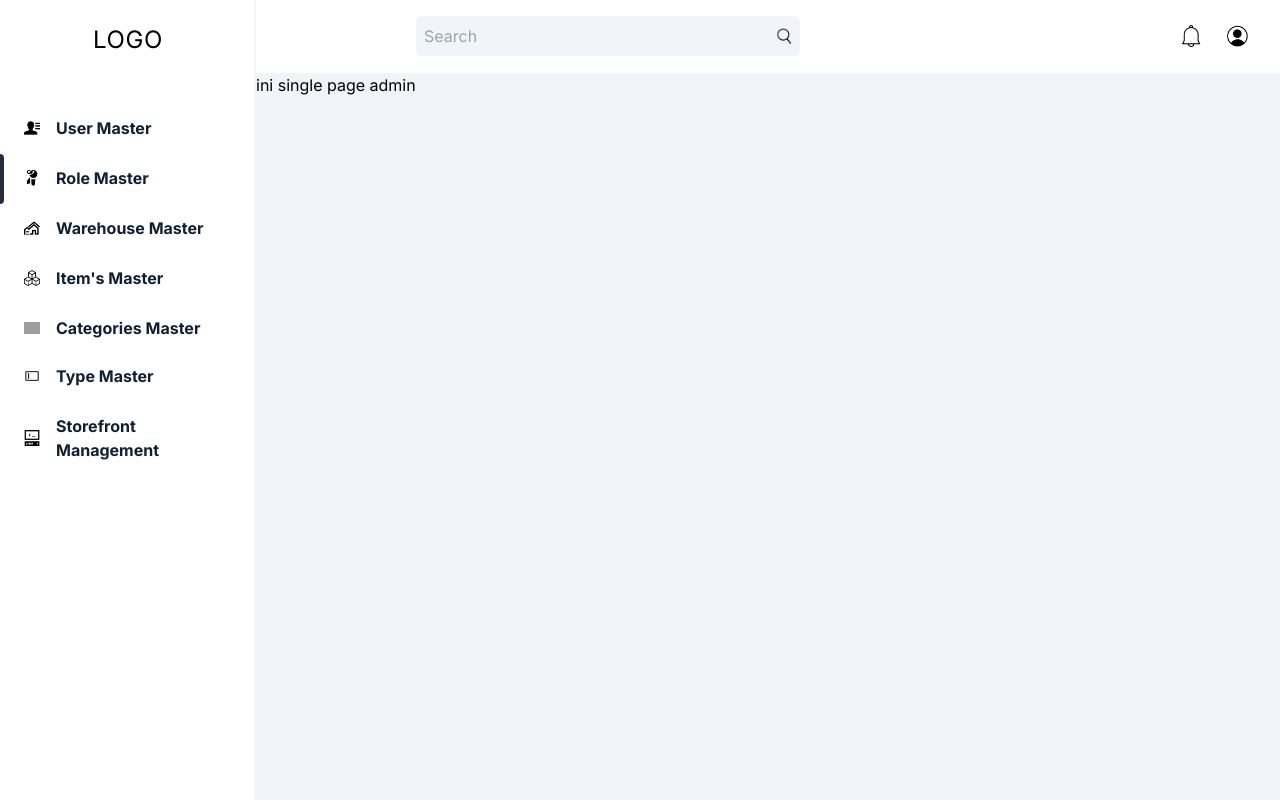
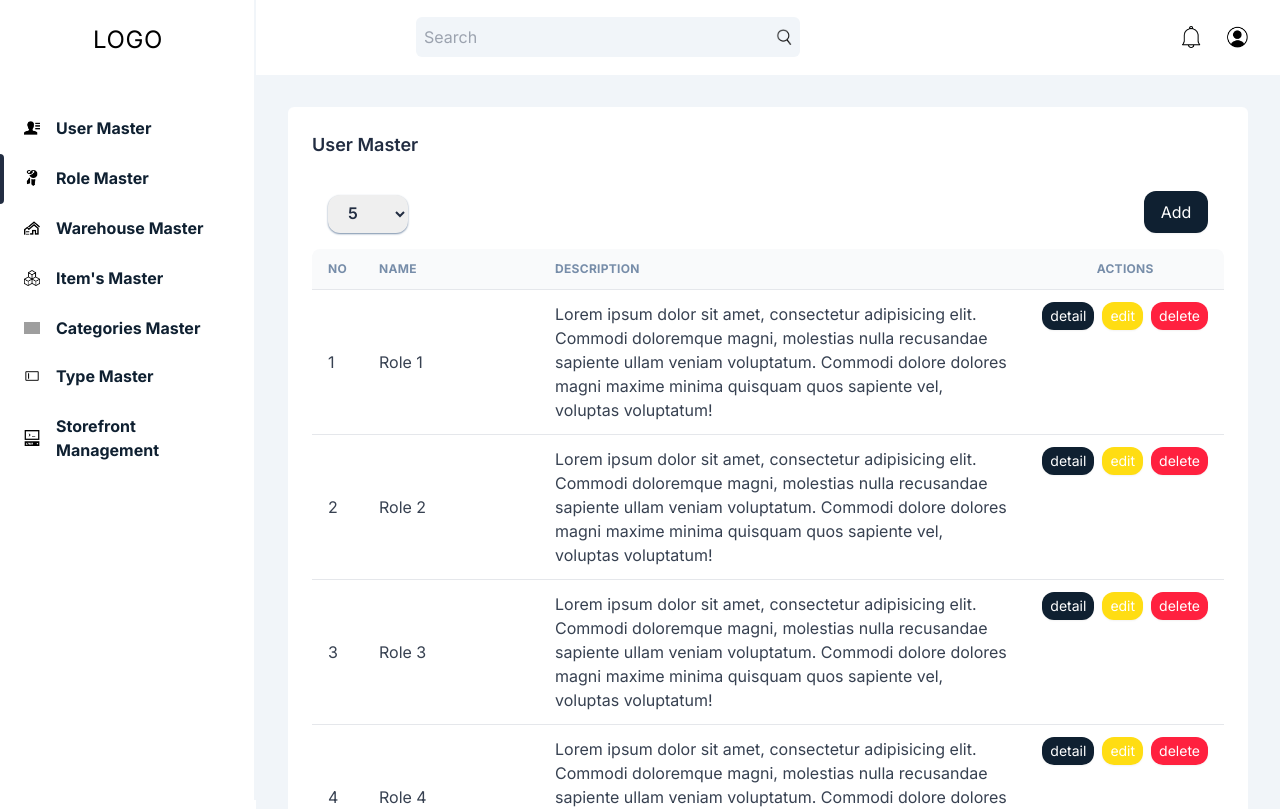
Before and after one commit to Azukii09/cosmetics-shop, a Next.js app: page /admin/role in a window 1280 px wide. Shown: the top 809 px of the page. Built offline with nearby package versions, Linux system fonts and the light colour scheme; grey boxes are pictures that could not be loaded.

Commit message:
#32 - make role screen
Signed-off-by: Azukii09 <azuknisianta@gmail.com>

```diff
--- /dev/null
+++ b/src/app/admin/role/page.tsx
@@ -0,0 +1,152 @@
+"use client"
+import TableComponent from "@/components/components/tableComponent";
+import React, {useState} from "react";
+import Button from "@/components/tokens/button";
+import Modal from "@/components/components/modal";
+import FormAddNewRole from "@/components/feature/admin_panel/content/role/formAddNewRole";
+
+export default function RoleMasterPage() {
+    const title = [
+        {
+            id:1,
+            name:"No"
+        },
+        {
+            id:2,
+            name:"Name"
+        },
+        {
+            id:3,
+            name:"Description"
+        },
+    ]
+    const tableBody = [
+        {
+            id:1,
+            name:<span className={"w-36 flex"}>Role 1</span>,
+            description:"Lorem ipsum dolor sit amet, consectetur adipisicing elit. Commodi doloremque magni, molestias nulla recusandae sapiente ullam veniam voluptatum. Commodi dolore dolores magni maxime minima quisquam quos sapiente vel, voluptas voluptatum!"
+        },
+        {
+            id:2,
+            name:<span className={"w-36 flex"}>Role 2</span>,
+            description:"Lorem ipsum dolor sit amet, consectetur adipisicing elit. Commodi doloremque magni, molestias nulla recusandae sapiente ullam veniam voluptatum. Commodi dolore dolores magni maxime minima quisquam quos sapiente vel, voluptas voluptatum!"
+        },
+        {
+            id:3,
+            name:<span className={"w-36 flex"}>Role 3</span>,
+            description:"Lorem ipsum dolor sit amet, consectetur adipisicing elit. Commodi doloremque magni, molestias nulla recusandae sapiente ullam veniam voluptatum. Commodi dolore dolores magni maxime minima quisquam quos sapiente vel, voluptas voluptatum!"
+        },
+        {
+            id:4,
+            name:<span className={"w-36 flex"}>Role 4</span>,
+            description:"Lorem ipsum dolor sit amet, consectetur adipisicing elit. Commodi doloremque magni, molestias nulla recusandae sapiente ullam veniam voluptatum. Commodi dolore dolores magni maxime minima quisquam quos sapiente vel, voluptas voluptatum!"
+        },
+        {
+            id:5,
+            name:<span className={"w-36 flex"}>Role 5</span>,
+            description:"Lorem ipsum dolor sit amet, consectetur adipisicing elit. Commodi doloremque magni, molestias nulla recusandae sapiente ullam veniam voluptatum. Commodi dolore dolores magni maxime minima quisquam quos sapiente vel, voluptas voluptatum!"
+        },
+        {
+            id:6,
+            name:<span className={"w-36 flex"}>Role 6</span>,
+            description:"Lorem ipsum dolor sit amet, consectetur adipisicing elit. Commodi doloremque magni, molestias nulla recusandae sapiente ullam veniam voluptatum. Commodi dolore dolores magni maxime minima quisquam quos sapiente vel, voluptas voluptatum!"
+        },
+        {
+            id:7,
+            name:<span className={"w-36 flex"}>Role 7</span>,
+            description:"Lorem ipsum dolor sit amet, consectetur adipisicing elit. Commodi doloremque magni, molestias nulla recusandae sapiente ullam veniam voluptatum. Commodi dolore dolores magni maxime minima quisquam quos sapiente vel, voluptas voluptatum!"
+        },
+        {
+            id:8,
+            name:<span className={"w-36 flex"}>Role 8</span>,
+            description:"Lorem ipsum dolor sit amet, consectetur adipisicing elit. Commodi doloremque magni, molestias nulla recusandae sapiente ullam veniam voluptatum. Commodi dolore dolores magni maxime minima quisquam quos sapiente vel, voluptas voluptatum!"
+        },
+        {
+            id:9,
+            name:<span className={"w-36 flex"}>Role 9</span>,
+            description:"Lorem ipsum dolor sit amet, consectetur adipisicing elit. Commodi doloremque magni, molestias nulla recusandae sapiente ullam veniam voluptatum. Commodi dolore dolores magni maxime minima quisquam quos sapiente vel, voluptas voluptatum!"
+        },
+        {
+            id: 10,
+            name: <span className={"w-36 flex"}>Role 10</span>,
+            description: "Lorem ipsum dolor sit amet, consectetur adipisicing elit. Commodi doloremque magni, molestias nulla recusandae sapiente ullam veniam voluptatum. Commodi dolore dolores magni maxime minima quisquam quos sapiente vel, voluptas voluptatum!"
+
+        },
+    ]
+    const [modalAdd, setAddModal] = useState(false)
+    const [modalEdit, setEditModal] = useState(false)
+    const [value, setValue] = useState(5);
+    const button = [
+        {
+            id:1,
+            component:<Button typeName={"button"} className={"btn-sm btn-primary"} name={"detail"} />,
+        },
+        {
+            id:2,
+            component:<Button typeName={"button"} className={"btn-sm btn-warning"} name={"edit"} handler={()=>setEditModal(true)}/>,
+        },
+        {
+            id:3,
+            component:<Button typeName={"button"} className={"btn-sm btn-danger"} name={"delete"}/>,
+        },
+
+    ]
+    return (
+        <>
+            {/*this is for add data modal*/}
+            {modalAdd && (
+                <Modal
+                    title={"Create New Role"}
+                    handler={()=>setAddModal(!modalAdd)}
+                    content={
+                        <FormAddNewRole handleSubmit={() => setAddModal(false)}/>
+                    }/>
+            )}
+            {/*this is for add data modal*/}
+            {modalEdit && (
+                <Modal
+                    title={"Edit New Role"}
+                    handler={()=>setEditModal(!modalEdit)}
+                    content={
+                        <FormAddNewRole handleSubmit={() => setEditModal(false)}/>
+                    }/>
+            )}
+
+            <div className="container p-8">
+                <div className={"bg-white p-6 rounded-md"}>
+                    {/*Title*/}
+                    <h4
+                        className="mb-4 text-lg font-semibold text-secondary"
+                    >
+                        User Master
+                    </h4>
+                    <div className={"p-4 flex justify-between"}>
+                        <select
+                            value={value}
+                            onChange={(e) => {
+                                setValue(Number(e.target.value));
+                            }}
+                            className={"block w-20 shadow-sm shadow-info mt-1 font-semibold text-secondary form-select focus:border-purple-400 focus:outline-none focus:shadow-outline-purple py-2 px-4 rounded-xl"}
+                        >
+                            <option value={5}>5</option>
+                            <option value={10}>10</option>
+                            <option value={15}>15</option>
+                            <option value={20}>20</option>
+                        </select>
+                        <Button typeName={"button"} className={"btn btn-primary w-16"} name={"Add"}
+                                handler={() => setAddModal(true)}/>
+                    </div>
+                    {/*Content Table*/}
+                    <TableComponent
+                        title={title}
+                        body={tableBody}
+                        pageSize={value}
+                        action={true}
+                        actionsButton={button}
+                    />
+                </div>
+            </div>
+        </>
+
+    );
+}
--- /dev/null
+++ b/src/components/feature/admin_panel/content/role/formAddNewRole.tsx
@@ -0,0 +1,23 @@
+import InputForm from "@/components/components/inputForm";
+import Button from "@/components/tokens/button";
+
+export default function FormAddNewRole(props:{
+    handleSubmit: Function;
+}) {
+    return(
+        <div className={""}>
+            <form>
+                <div className="mt-2 pl-4">
+                    <InputForm labelName={"Role Name"} type={"text"} placeholder={"role name"}/>
+                    <InputForm labelName={"Description"} type={"text"} placeholder={"Description"}/>
+                </div>
+                <div className="py-3 flex gap-4 flex-row-reverse">
+                    <Button typeName={"button"} className={"btn btn-primary"} name={"Create"}
+                            handler={props.handleSubmit}/>
+                    <Button typeName={"button"} className={"btn btn-line "} name={"Cancel"}
+                            handler={props.handleSubmit}/>
+                </div>
+            </form>
+        </div>
+    )
+}
--- /dev/null
+++ b/src/components/feature/admin_panel/content/role/formEditRole.tsx
@@ -0,0 +1,33 @@
+import InputForm from "@/components/components/inputForm";
+import Button from "@/components/tokens/button";
+
+export default function FormEditRole(props:{
+    handleSubmit: Function,
+}) {
+    return (
+        <div className={""}>
+            <form>
+                <div className="mt-2 pl-4">
+                    <InputForm
+                        labelName={"Role Name"}
+                        type={"text"}
+                        placeholder={"role name"}
+                        valueInput={"tes"}
+                    />
+                    <InputForm
+                        labelName={"Description"}
+                        type={"text"}
+                        placeholder={"Description"}
+                        valueInput={"tes"}
+                    />
+                </div>
+                <div className="py-3 flex gap-4 flex-row-reverse">
+                    <Button typeName={"button"} className={"btn btn-primary"} name={"Create"}
+                            handler={props.handleSubmit}/>
+                    <Button typeName={"button"} className={"btn btn-line "} name={"Cancel"}
+                            handler={props.handleSubmit}/>
+                </div>
+            </form>
+        </div>
+    )
+}
```
